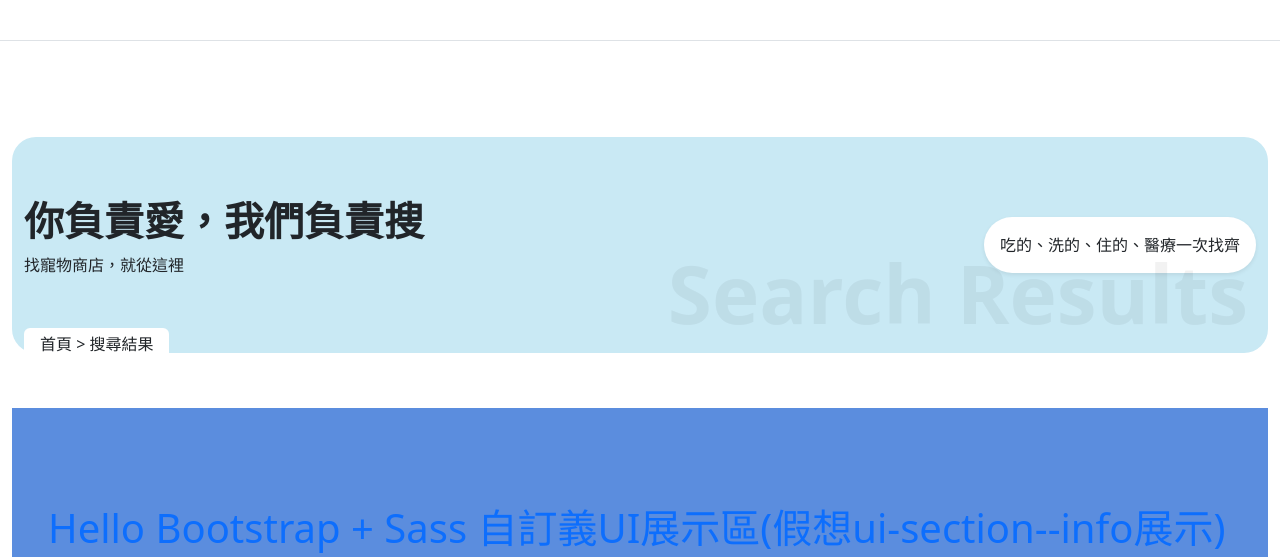
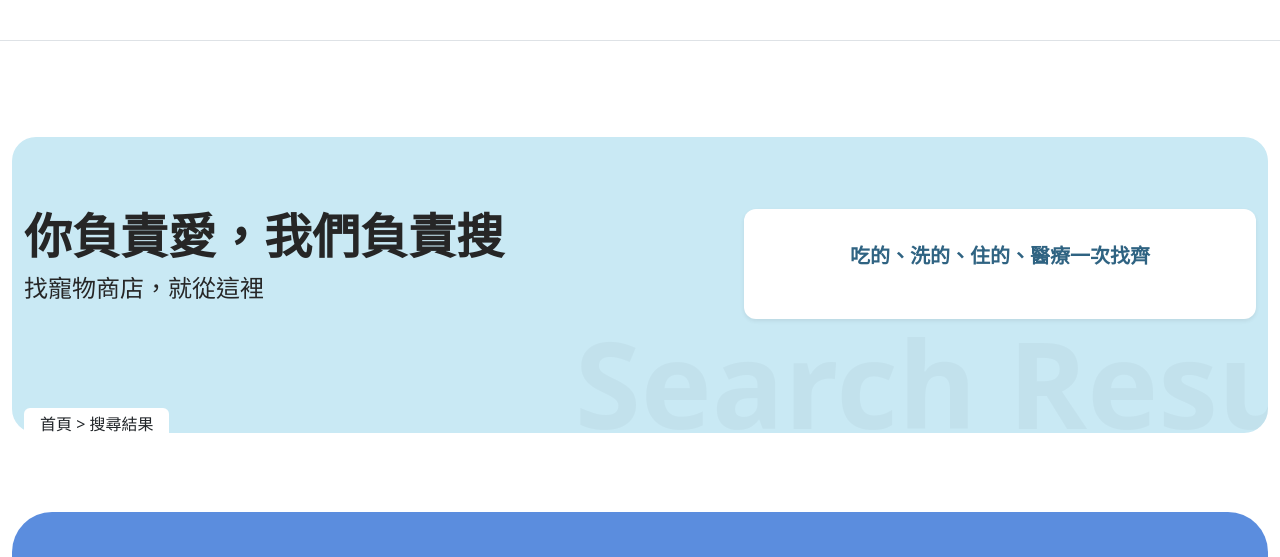
Before and after one commit to nonwhen07/Reactproject, a website: page public/index.html in a window 1280 px wide. Shown: the part 116-673 px from the top of the page. Drawn offline with nearby package versions, Linux system fonts and the light colour scheme; a web font is replaced by a local one.

Commit message:
feat: subbanner-2

```diff
--- a/public/index.html
+++ b/public/index.html
@@ -94,15 +94,15 @@
       </div>
     </section> -->
 
-    <section class="ui-wrapper ui-section ui-section--light">
-      <div class="ui-canvas subpage-banner">
+    <section class="ui-section ui-section--light">
+      <div class="ui-canvas ui-subHero" data-watermark="Search Results">
         <div class="ui-container d-flex justify-content-between">
-          <div>
+          <div class="ui-subHero__content">
             <h1 class="fw-bold">你負責愛，我們負責搜</h1>
             <p>找寵物商店，就從這裡</p>
           </div>
-          <div class="bg-white p-3 rounded-pill shadow-sm align-self-center">
-            吃的、洗的、住的、醫療一次找齊
+          <div class="ui-subHero__aside shadow-sm">
+            <p> 吃的、洗的、住的、醫療一次找齊</p>
           </div>
         </div>
       </div>
@@ -113,7 +113,7 @@
       </div>
     </section>
 
-    <section class="ui-wrapper ui-section ui-section--info">
+    <section class="ui-section ui-section--info">
       <div class="ui-container">
         <div class="ui-hero__bg">
           <div class="ui-hero__container">
--- a/src/scss/helpers/_variables.scss
+++ b/src/scss/helpers/_variables.scss
@@ -9,7 +9,7 @@ $ui-neutral-100: #F0F0F0;
 $ui-neutral-50:  #FFFFFF;
 
 // Blue
-$ui-blue-700: #1F63B2;
+$ui-blue-700: #2F6382;
 $ui-blue-500: #5B8DDE;
 $ui-blue-200: #C9E9F4;
 
@@ -20,6 +20,7 @@ $ui-orange-500: #FF9C04;
 // Brand
 $ui-color-primary: $ui-blue-500;
 $ui-color-primary-hover: $ui-blue-700;
+$ui-color-primary-sub: $ui-blue-700;
 
 // Secondary（次行動）
 $ui-color-secondary: $ui-blue-200;
--- a/src/scss/layout/_hero.scss
+++ b/src/scss/layout/_hero.scss
@@ -7,21 +7,15 @@
 }
 
 // __ 代表 Element (元素) __bg 和 __container 是ui-hero組件內部的零件。
-
 .ui-hero__bg {
-  max-width: 1840px;
   margin: 0 auto;
-  border-radius: 24px;
 }
 
 .ui-hero__container {
-  max-width: 1296px;
   margin: 0 auto;
-  padding: 48px 24px;
 }
 
 // -- 代表 Modifier (修飾符) --home 和 --search 是ui-hero組件的變體（版本）。
-
 .ui-hero--home {
   min-height: 560px;
 }
@@ -29,3 +23,89 @@
 .ui-hero--search {
   min-height: 240px;
 }
+
+
+/* 裝飾層 */
+.ui-subHero {
+  position: relative;
+  background-color: $ui-color-secondary;
+  border-radius: 24px;
+  overflow: hidden; /* 防止浮水印超出邊界 */
+
+  min-height: 296px;
+  padding-top: 72px;
+}
+
+/* 浮水印文字 */
+.ui-subHero::after {
+  /* 關鍵：讓內容直接讀取 HTML 上的 data-watermark */
+  content: attr(data-watermark);
+
+  position: absolute; /* 讓它對齊 1296px 內容區的右側 */
+  right: calc((75% - 1296px) / 2);
+  bottom: -10px; /* 稍微往下掉一點，製造破版貼合感 */
+  color: rgba(0, 0, 0, 0.03); /* 極淡，若隱若現 */
+  font-size: 120px; /* 夠大才像浮水印 */
+  font-weight: 700;
+  line-height: 1; /* 重要：消除文字上下預留空間，讓貼合更精準 */
+  letter-spacing: 2%;
+  white-space: nowrap;
+  z-index: 1;
+  pointer-events: none;
+}
+
+.ui-subHero__content {
+  gap: 8px;
+  min-height: 96px;
+
+  h1 {
+    color: $ui-neutral-800;
+    font-family: "Chiron GoRound TC", sans-serif;
+    font-size: 48px;
+    font-weight: 700;
+    line-height: 120%;
+    letter-spacing: 2%;
+  }
+
+  p {
+    color: $ui-neutral-800;
+    font-family: "Chiron GoRound TC", sans-serif;
+    font-size: 24px;
+    font-weight: 400;
+    line-height: 120%;
+    letter-spacing: 5%;
+  }
+}
+
+.ui-subHero__aside {
+  background: $ui-bg-default;
+  gap: 10px;
+  border-radius: 12px;
+  min-width: 512px;
+  min-height: 96px;
+  display: flex;
+  align-items: center;
+  justify-content: center;
+
+  p {
+    color: $ui-color-primary-sub;
+    font-family: "Chiron GoRound TC", sans-serif;
+    font-size: 20px;
+    font-weight: 700;
+    line-height: 120%;
+    letter-spacing: 5%;
+  }
+}
+
+
+
+
+
+/* 麵包屑容器 */
+.breadcrumb-overlap {
+  margin-top: -25px; /* 向上壓在 banner 上 */
+  position: relative;
+  z-index: 2;
+  min-height: 56px;
+  min-width: 306px;
+}
--- a/src/scss/layout/_layout.scss
+++ b/src/scss/layout/_layout.scss
@@ -2,17 +2,20 @@
 
 @use '../helpers/variables' as *;
 
-// ui-container 系列
+// ui-container 系列 依照畫面切割看來，主要有三種寬度：1296px / 1840px / 1920px
+// 大致上為main/header/footer(.ui-wrapper 1920px) => section(.ui-section 1920px) => content( .ui-container 1296px)
 .ui-container {
   max-width: 1296px;
   margin: 0 auto;
   padding: 0 12px;
 }
 
-.ui-canvas {
+// 共用 section 預設1840px
+.ui-section {
   max-width: 1840px;
   margin: 0 auto;
   border-radius: 40px;
+  padding: 48px 0;
 }
 
 .ui-wrapper {
@@ -20,11 +23,7 @@
   margin: 0 auto;
 }
 
-// 共用 section
-.ui-section {
-  padding: 48px 0;
-}
-
+// section 變體
 .ui-section--light {
   background: $ui-bg-default;
 }
@@ -36,34 +35,3 @@
 .ui-section--info {
   background: $ui-color-primary;
 }
-
-
-
-
-/* 裝飾層 */
-.subpage-banner {
-  background-color: $ui-color-secondary;
-  border-radius: 24px;
-  padding: 60px 0; /* 給內容一點上下間距 */
-  position: relative;
-  overflow: hidden; /* 防止浮水印超出邊界 */
-}
-
-/* 浮水印文字 */
-.subpage-banner::after {
-  content: "Search Results";
-  position: absolute;
-  right: 20px;
-  bottom: 0px;
-  font-size: 80px;
-  font-weight: bold;
-  color: rgba(0, 0, 0, 0.05); /* 極淡的顏色 */
-  pointer-events: none; /* 確保滑鼠點不到它 */
-}
-
-/* 麵包屑容器 */
-.breadcrumb-overlap {
-  margin-top: -25px; /* 向上壓在 banner 上 */
-  position: relative;
-  z-index: 2;
-}
```
Also changed, not shown: public/css/style.css.
